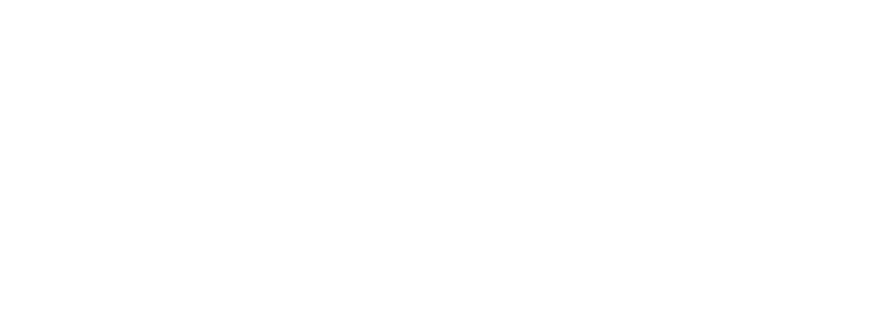
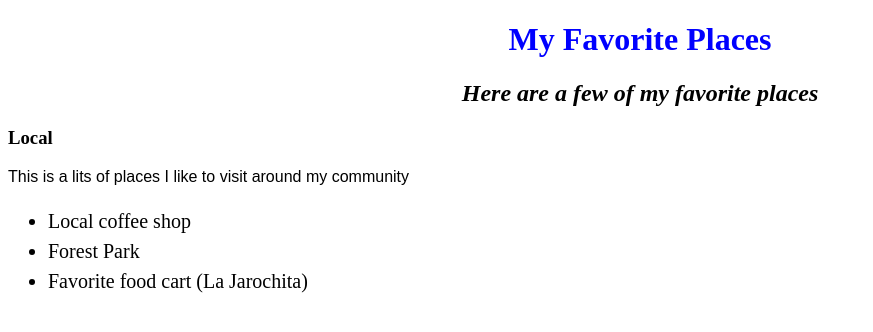
Before and after one commit to riley-mc/my-first-website, a plain HTML site: page favorite-places.html in a window 1280 px wide. Shown: the whole page, without its empty margins (0-873 px from the left). Drawn offline with Linux system fonts and the light colour scheme.

Commit message:
Put in a small list of places I like to visit.

```diff
--- a/favorite-places.html
+++ b/favorite-places.html
@@ -6,11 +6,16 @@
 </head>
 
 <body>
-  <h1>
-  <h2>
-  <h3>
-  <p>
-  <ul></ul>
+  <h1>My Favorite Places</h1>
+  <h2>Here are a few of my favorite places</h2>
+
+  <h3>Local</h3>
+  <p>This is a lits of places I like to visit around my community</p>
+  <ul>
+    <li>Local coffee shop</li>
+    <li>Forest Park</li>
+    <li>Favorite food cart (La Jarochita)</li>
+  </ul>
 
   </p>
   </h3>
```
